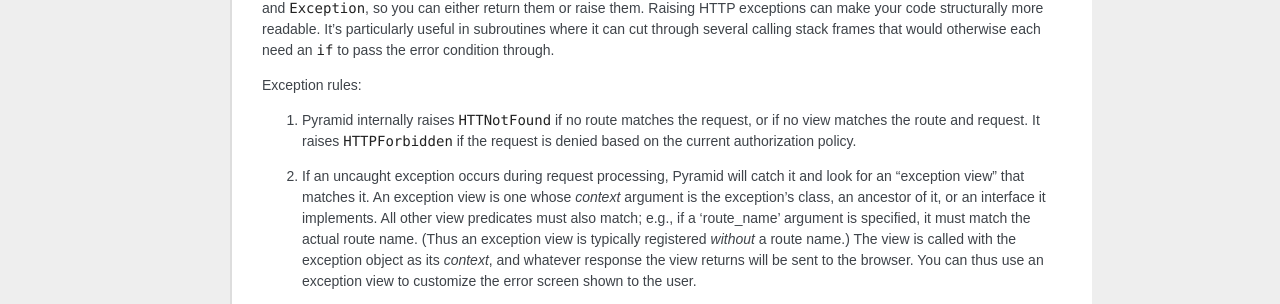
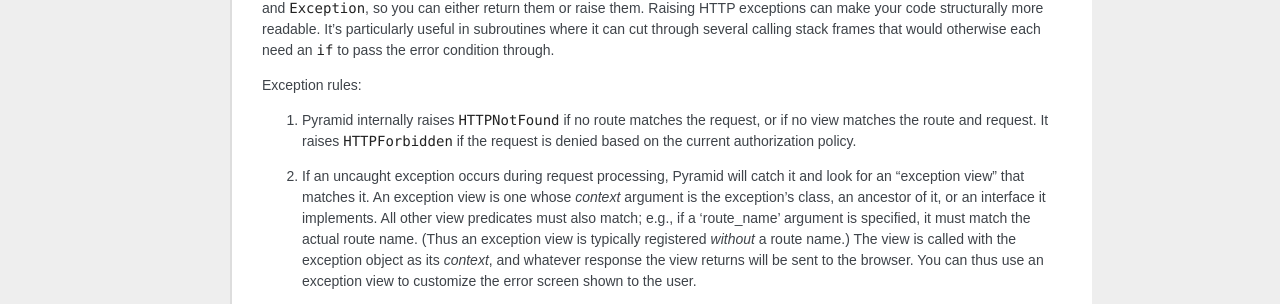
Before and after one commit to Pylons/pyramid_cookbook, a Sphinx documentation site: the page built from docs/pylons/exceptions.rst, in a window 1280 px wide and 900 px high, scrolled down 495 px. Shown: the part 148-452 px from the top of the window. Built offline with Sphinx 7.4.7, drawn with Linux system fonts in a browser that asks for light colours; some web fonts are replaced.

Commit message:
Fixed a typo
HTTPNotFound

```diff
--- a/docs/pylons/exceptions.rst
+++ b/docs/pylons/exceptions.rst
@@ -34,7 +34,7 @@
 
 Exception rules:
 
-1. Pyramid internally raises ``HTTNotFound`` if no route matches the request,
+1. Pyramid internally raises ``HTTPNotFound`` if no route matches the request,
    or if no view matches the route and request. It raises ``HTTPForbidden`` if the
    request is denied based on the current authorization policy.
 
```
